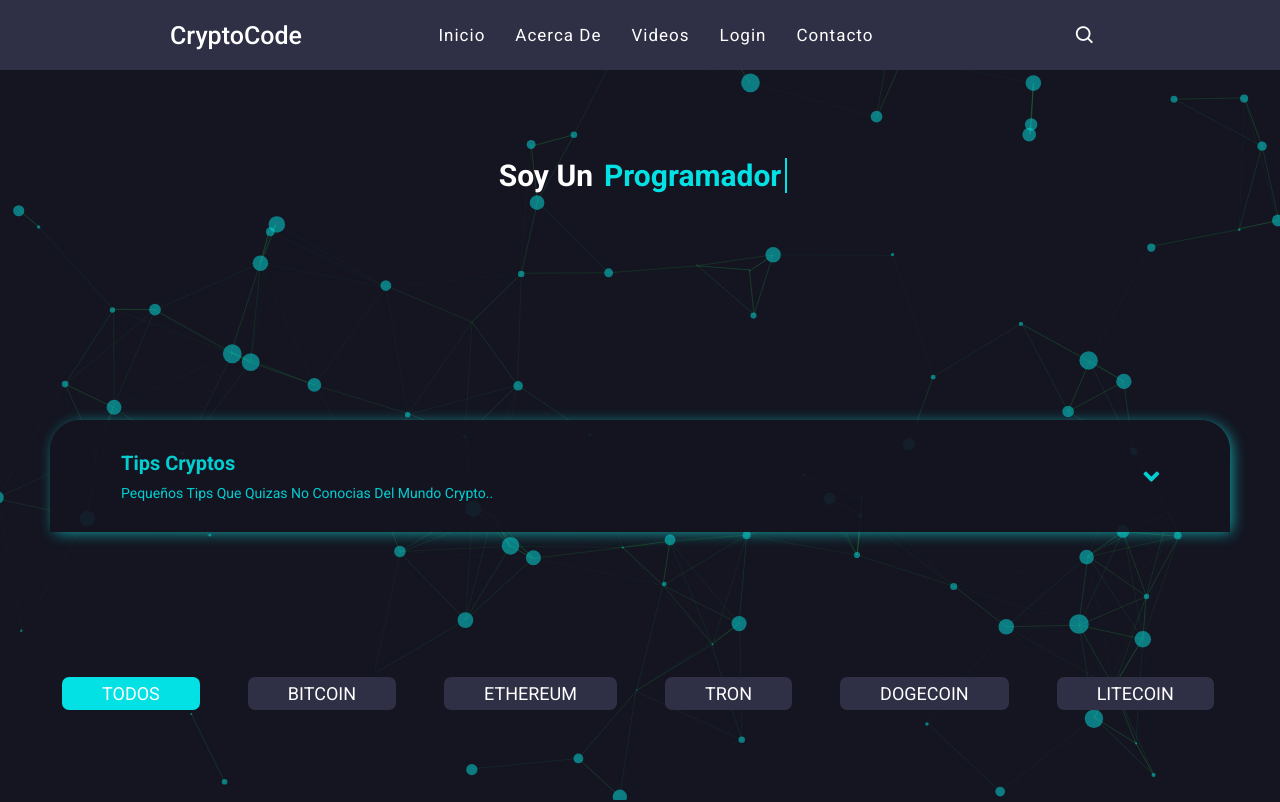
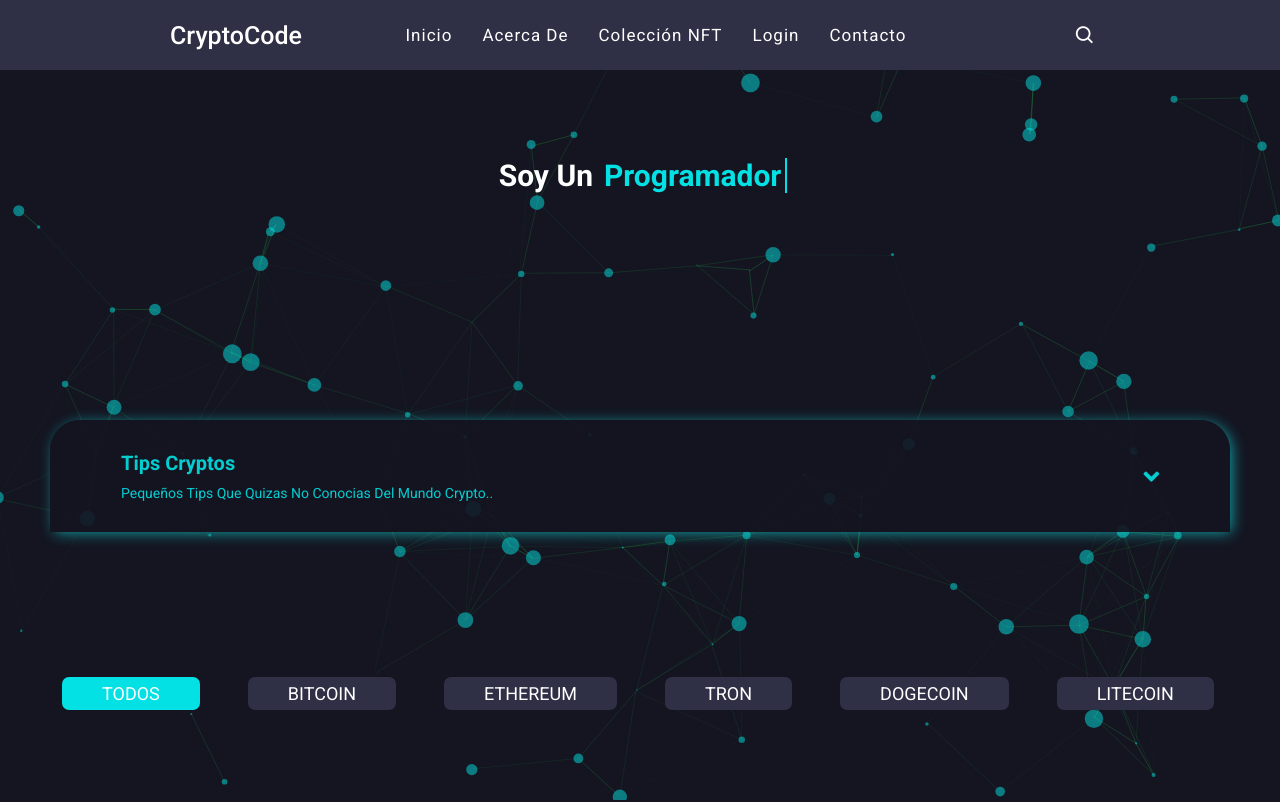
Before and after one commit to GaboProgramers/Web3-Prototipo-1, a plain HTML site: page index.html in a window 1280 px wide. Shown: the top 802 px of the page. Drawn offline with nearby package versions, Linux system fonts and the light colour scheme; animation ran at ten frames a second.

Commit message:
agregando seccion nft V = 0.26

```diff
--- a/index.html
+++ b/index.html
@@ -65,7 +65,7 @@
                 <ul class="nav-links">
                     <li><a href="#">Inicio</a></li>
                     <li><a href="#">Acerca De</a></li>
-                    <li><a href="#">Videos</a></li>
+                    <li><a href="#">Colección NFT</a></li>
                     <li><a href="login.html">Login</a></li>
                     <li><a href="#contacto">Contacto</a></li>
                 </ul>
```
